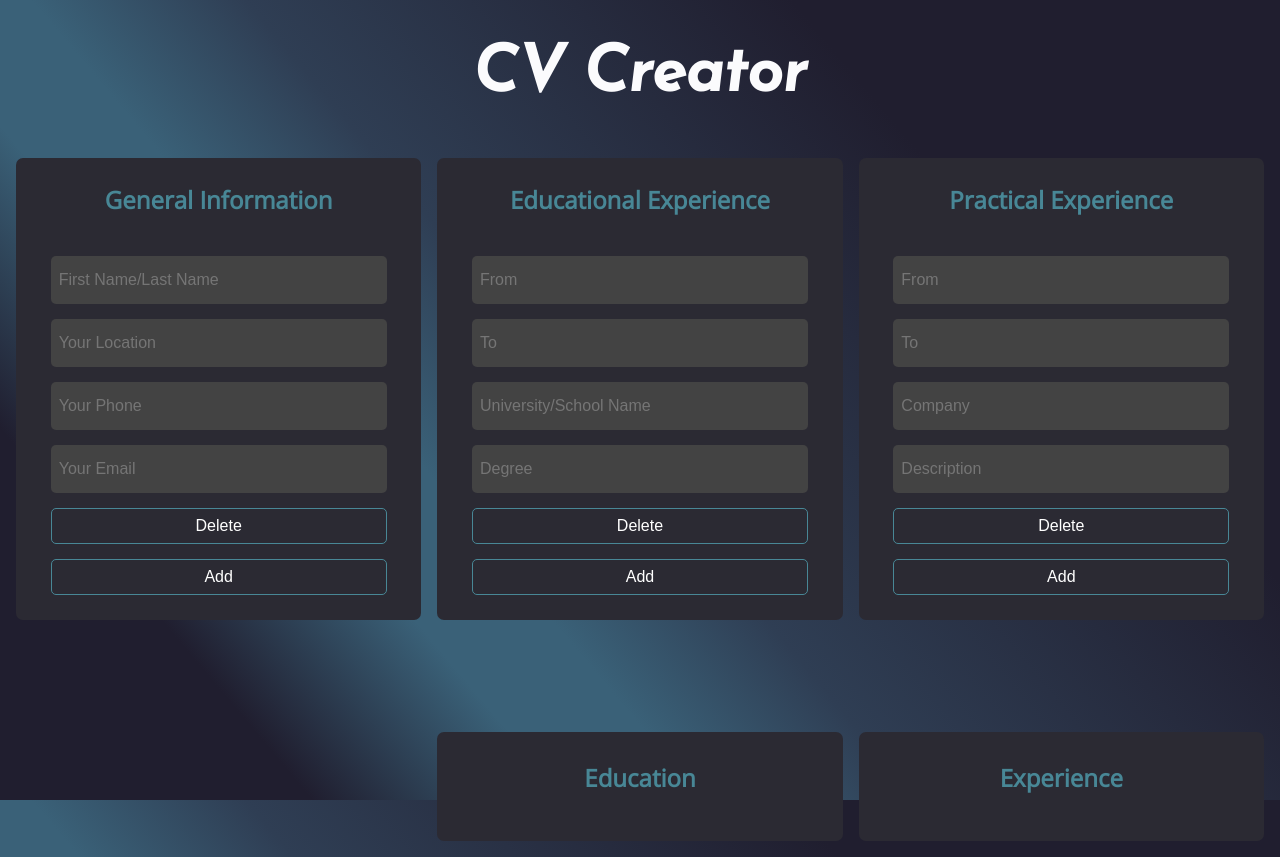
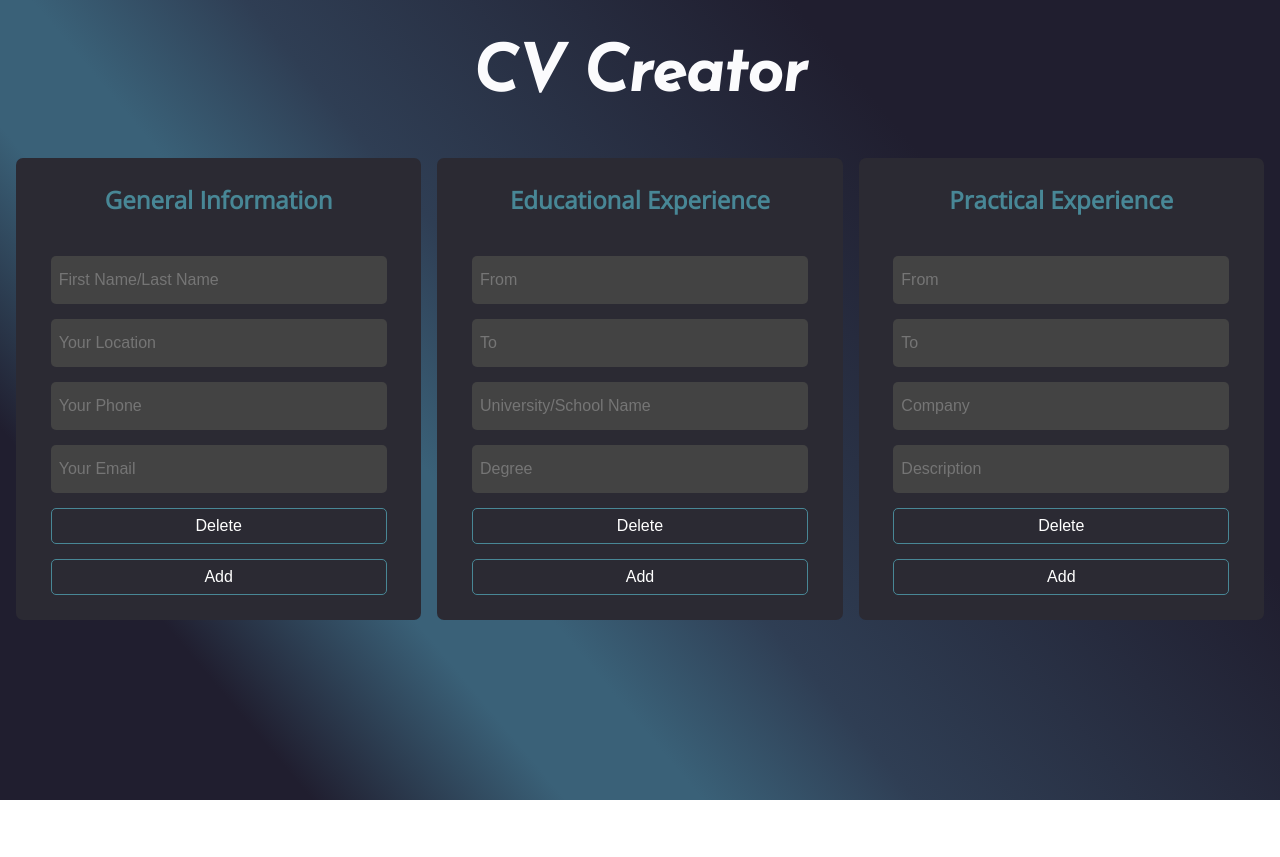
Before and after one commit to bpetermann/cv-creator, a React (Create React App) app: page / in a window 1280 px wide. After the commit the page ends 800 px from the top, so only its background shows below. Built offline with nearby package versions, Linux system fonts and the light colour scheme.

Commit message:
edit conditional rendering

```diff
--- a/src/App.js
+++ b/src/App.js
@@ -6,13 +6,13 @@ import PracticalExperience from './components/PracticalExperience';
 import './styles/Body.css';
 
 const App = () => {
-  const [generalInfo, setGeneralInfo] = useState({});
+  const [generalInfo, setGeneralInfo] = useState([]);
   const [experience, setExperience] = useState([]);
   const [education, setEducation] = useState([]);
 
   const cvInfoHandler = (info, fromForm) => {
     if (fromForm === 'generalInfo') {
-      setGeneralInfo({ ...info });
+      setGeneralInfo([info]);
     } else if (fromForm === 'experience') {
       setExperience((prevExperience) => {
         return [...prevExperience, info];
@@ -36,13 +36,20 @@ const App = () => {
     });
   };
 
+  const removeGeneralInfoHandler = () => {
+    setGeneralInfo([]);
+  };
+
   return (
     <div>
       <h1>CV Creator</h1>
       <div className='form-container'>
         <div className='form-div'>
           <h2>General Information</h2>
-          <GeneralInformation onFormSubmit={cvInfoHandler} />
+          <GeneralInformation
+            onFormSubmit={cvInfoHandler}
+            onDeleteSubmit={removeGeneralInfoHandler}
+          />
         </div>
         <div className='form-div'>
           <h2>Educational Experience</h2>
--- a/src/components/GeneralInformation.js
+++ b/src/components/GeneralInformation.js
@@ -42,10 +42,7 @@ const GeneralInformation = (props) => {
 
   const onResetHandler = (event) => {
     event.preventDefault();
-    setEnteredName('');
-    setEnteredCity('');
-    setEnteredPhone('');
-    setEnteredMail('');
+    props.onDeleteSubmit();
   };
 
   return (
--- a/src/output/CVOutput.js
+++ b/src/output/CVOutput.js
@@ -7,9 +7,13 @@ import PracticalExpOutput from './PracticalExpOutput';
 const CVOutput = (props) => {
   return (
     <div className='container'>
-      <GeneralInfoOutput info={props.info} />
-      <EducationExpOutput education={props.education} />
-      <PracticalExpOutput experience={props.experience} />
+      {props.info.length > 0 && <GeneralInfoOutput info={props.info} />}
+      {props.education.length > 0 && (
+        <EducationExpOutput education={props.education} />
+      )}
+      {props.experience.length > 0 && (
+        <PracticalExpOutput experience={props.experience} />
+      )}
     </div>
   );
 };
--- a/src/output/GeneralInfoOutput.js
+++ b/src/output/GeneralInfoOutput.js
@@ -4,11 +4,11 @@ import '../styles/ApplicationOutput.css';
 const GeneralInfoOutput = (props) => {
   return (
     <div id='div1'>
-      <h2>{props.info.name}</h2>
+      <h2>{props.info[0].name}</h2>
       <ul className='general-info-wrapper'>
-        <li>{props.info.city}</li>
-        <li>{props.info.phone}</li>
-        <li>{props.info.mail}</li>
+        <li>{props.info[0].city}</li>
+        <li>{props.info[0].phone}</li>
+        <li>{props.info[0].mail}</li>
       </ul>
     </div>
   );
```
Also changed, not shown: 6 other files (tests, documents, lock files or other folders).
